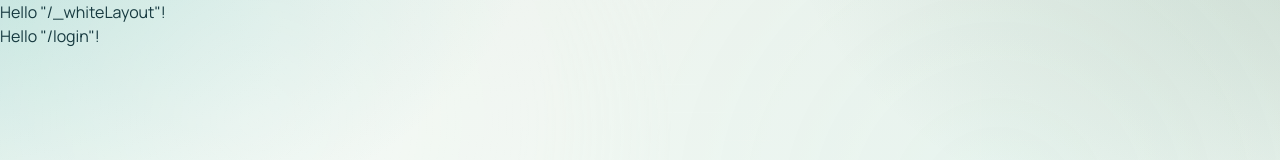
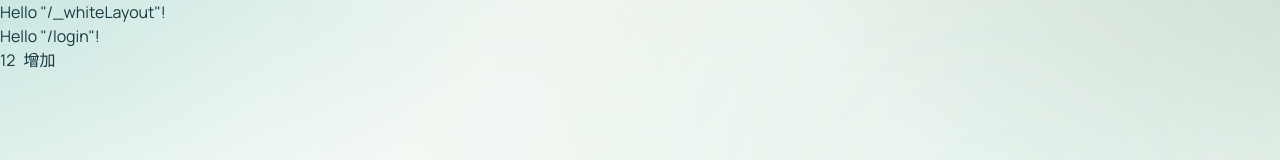
Before and after one commit to u-hare/demo-TanStack-router, a React (Vite) app: page /login in a window 1280 px wide. Shown: the top 160 px of the page. Built offline with nearby package versions, Linux system fonts and the light colour scheme.

Commit message:
新增 存储模块

```diff
--- a/package.json
+++ b/package.json
@@ -23,6 +23,7 @@
     "@tanstack/react-router-devtools": "latest",
     "@tanstack/router-plugin": "^1.132.0",
     "axios": "^1.14.0",
+    "jotai": "^2.19.1",
     "lucide-react": "^0.545.0",
     "react": "^19.2.0",
     "react-dom": "^19.2.0",
--- a/src/routes/_whiteLayout/login.tsx
+++ b/src/routes/_whiteLayout/login.tsx
@@ -1,9 +1,23 @@
-import { createFileRoute } from '@tanstack/react-router'
+import { createFileRoute } from "@tanstack/react-router";
+import { atom, useAtom } from "jotai";
 
-export const Route = createFileRoute('/_whiteLayout/login')({
-  component: RouteComponent,
-})
+const numAtom = atom(12);
+export const Route = createFileRoute("/_whiteLayout/login")({
+	component: RouteComponent,
+});
 
 function RouteComponent() {
-  return <div>Hello "/login"!</div>
+	const [num, setNum] = useAtom(numAtom);
+
+	return (
+		<div>
+			<div>Hello "/login"!</div>
+			<div className="flex  gap-2">
+				<div>{num}</div>
+				<button type="button" onClick={() => setNum(num + 1)}>
+					增加
+				</button>
+			</div>
+		</div>
+	);
 }
--- a/src/routes/index.tsx
+++ b/src/routes/index.tsx
@@ -1,6 +1,14 @@
 import { createFileRoute } from "@tanstack/react-router";
+import { Provider as JotaiProvider } from "jotai";
+import { store } from "#/store";
 
-export const Route = createFileRoute("/")({ component: App });
+export const Route = createFileRoute("/")({
+	component: () => (
+		<JotaiProvider store={store}>
+			<App />
+		</JotaiProvider>
+	),
+});
 
 function App() {
 	return (
--- /dev/null
+++ b/src/store/data.ts
@@ -0,0 +1,6 @@
+import { createStore } from "jotai";
+
+/**
+ * 全局存储
+ */
+export const store = createStore();
--- /dev/null
+++ b/src/store/index.ts
@@ -0,0 +1 @@
+export { store } from "./data";
```
Also changed, not shown: 1 other file (tests, documents, lock files or other folders).
